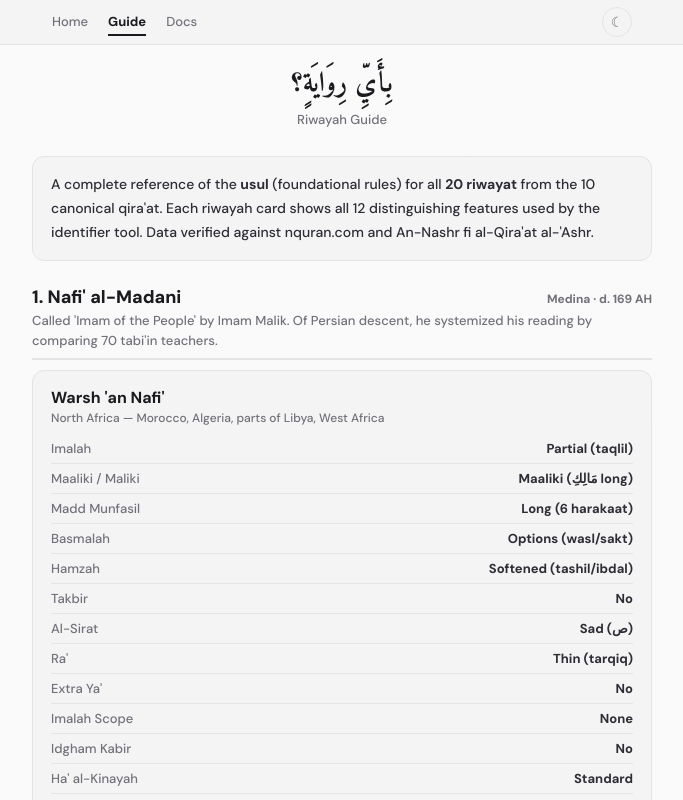
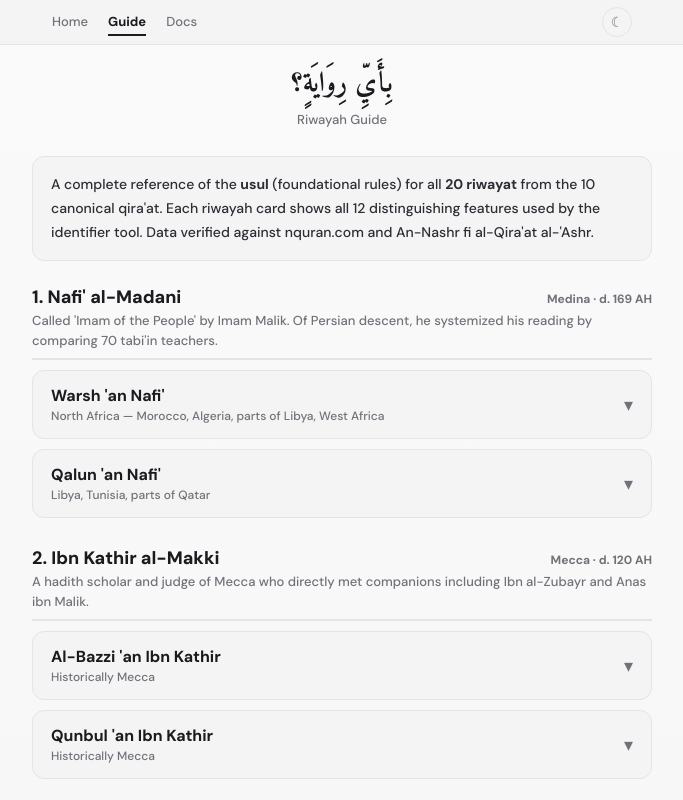
Before and after one commit to ManCaveDevs/riwayat-identifier, a React (Vite) app: page / in a window 1280 px wide. Both pictures are taken after a click on the button "Guide". Shown: the top 800 px of the page, without its empty margins (298-981 px from the left). Built offline with nearby package versions, Linux system fonts and the light colour scheme.

Commit message:
Convert riwayah cards to accordion layout
Cards now show name and region as a clickable header. Click to
expand and see the full feature grid and notes. Keeps the page
scannable with 20 riwayat.

```diff
--- a/src/guide.jsx
+++ b/src/guide.jsx
@@ -147,21 +147,39 @@ function FeatureRow({ featureKey, value }) {
 }
 
 function RiwayahCard({ r }) {
-  const [expanded, setExpanded] = useState(false);
+  const [open, setOpen] = useState(false);
   return (
     <div style={{
       background: "var(--card-bg)", border: "1.5px solid var(--border)",
-      borderRadius: 12, padding: "16px 18px"
+      borderRadius: 12, overflow: "hidden"
     }}>
-      <div style={{ marginBottom: 8 }}>
+      {/* Accordion header — always visible */}
+      <button
+        onClick={() => setOpen(!open)}
+        style={{
+          width: "100%", background: "none", border: "none",
+          padding: "14px 18px", cursor: "pointer", textAlign: "left",
+          display: "flex", justifyContent: "space-between", alignItems: "center",
+          fontFamily: "'DM Sans', sans-serif"
+        }}
+      >
+        <div>
           <div style={{ fontSize: 16, fontWeight: 700, color: "var(--heading)", marginBottom: 2 }}>
             {r.name}
           </div>
-        <div style={{ fontSize: 12, color: "var(--sub)", marginBottom: 6 }}>{r.region}</div>
+          <div style={{ fontSize: 12, color: "var(--sub)" }}>{r.region}</div>
         </div>
+        <span style={{
+          fontSize: 18, color: "var(--sub)", transition: "transform 0.2s",
+          transform: open ? "rotate(180deg)" : "rotate(0deg)", flexShrink: 0, marginLeft: 12
+        }}>&#9662;</span>
+      </button>
 
+      {/* Accordion body */}
+      {open && (
+        <div style={{ padding: "0 18px 16px" }}>
           {/* Feature grid */}
-      <div style={{ marginBottom: r.notes ? 8 : 0 }}>
+          <div>
             {Object.keys(FEATURE_LABELS).map(key => (
               <FeatureRow key={key} featureKey={key} value={r.features[key]} />
             ))}
@@ -183,25 +201,13 @@ function RiwayahCard({ r }) {
             })}
           </div>
 
-      {/* Notes toggle */}
+          {/* Notes */}
           {r.notes && (
-        <>
-          <button
-            onClick={() => setExpanded(!expanded)}
-            style={{
-              background: "none", border: "none", fontSize: 12, color: "var(--accent)",
-              cursor: "pointer", padding: "6px 0", fontFamily: "'DM Sans', sans-serif",
-              fontWeight: 600
-            }}
-          >
-            {expanded ? "Hide notes" : "Show notes"}
-          </button>
-          {expanded && (
-            <p style={{ fontSize: 12, color: "var(--sub)", margin: "4px 0 0 0", lineHeight: 1.6 }}>
+            <p style={{ fontSize: 12, color: "var(--sub)", margin: "12px 0 0 0", lineHeight: 1.6, fontStyle: "italic" }}>
               {r.notes}
             </p>
           )}
-        </>
+        </div>
       )}
     </div>
   );
```
Lines whose indentation alone changed are shown as unchanged.
